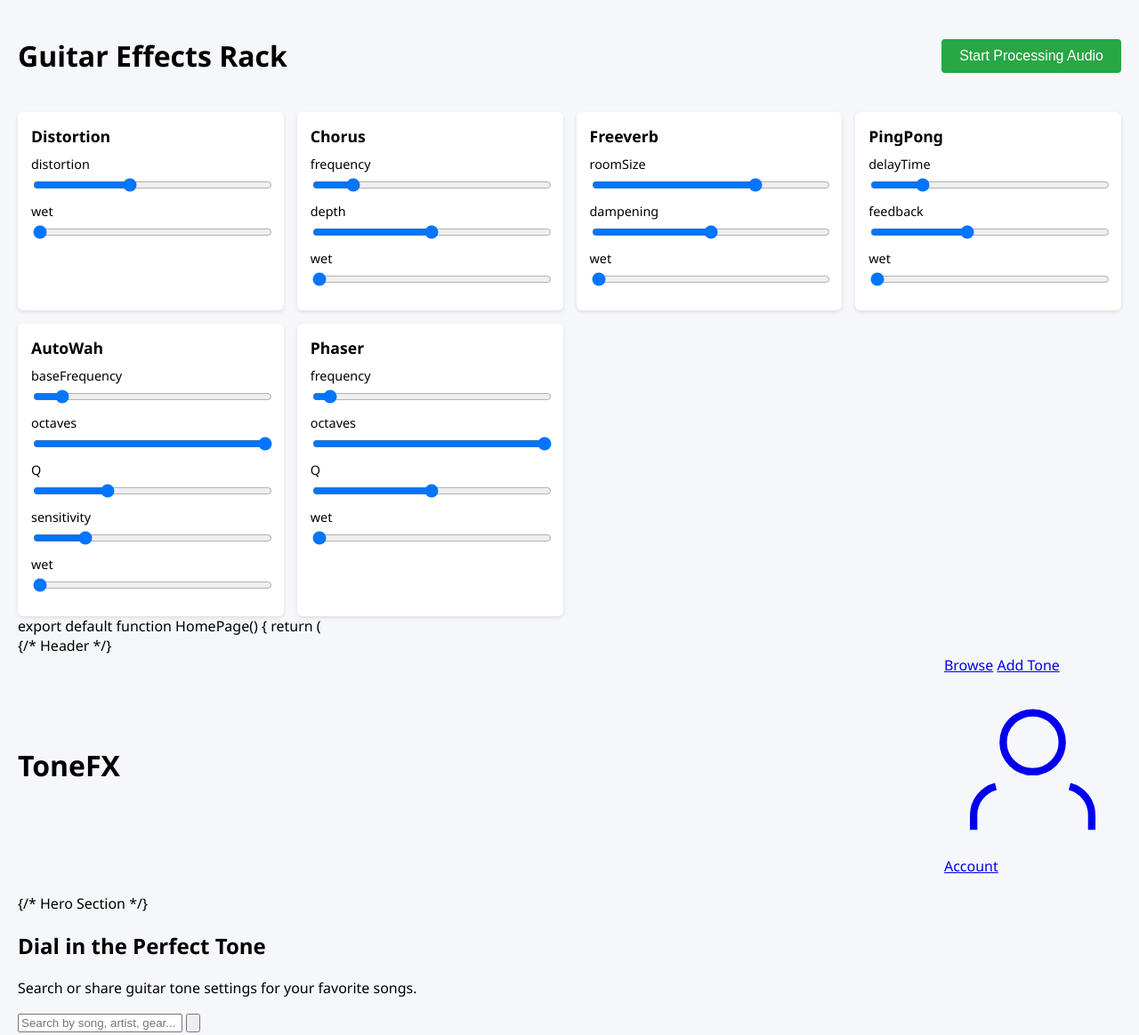
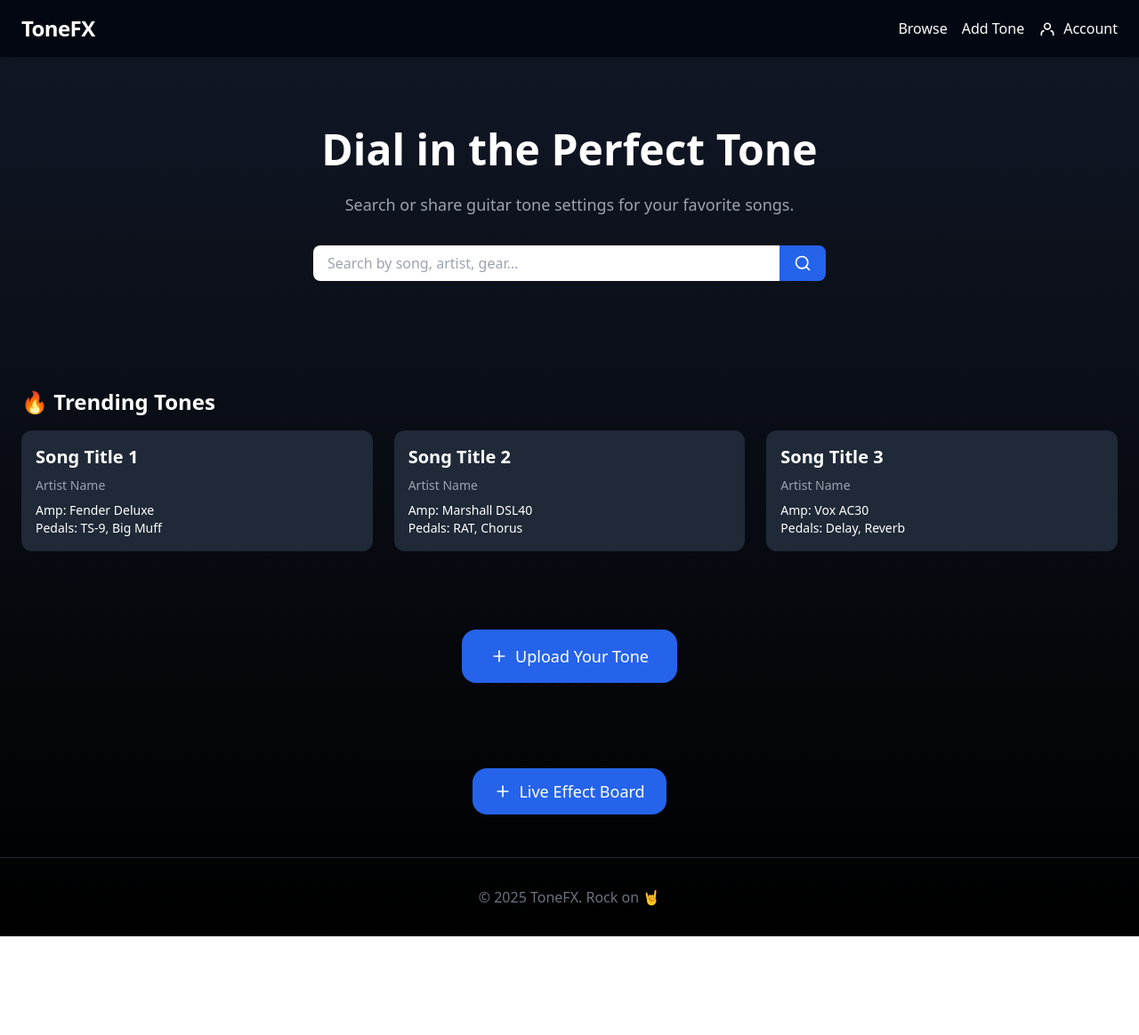
Before and after one commit to treybertram06/ToneShare, a plain HTML site: page index.html in a window 1280 px wide. Shown: the top 1164 px of the page at 89% size. After the commit the page ends 1053 px from the top, so only its background shows below. Drawn offline with nearby package versions, Linux system fonts and the light colour scheme.

Commit message:
make index pretty and added separate static pedalboard.html page

```diff
--- a/index.html
+++ b/index.html
@@ -2,65 +2,52 @@
 <html lang="en">
 <head>
   <meta charset="UTF-8" />
-  <meta name="viewport" content="width=device-width, initial-scale=1.0"/>
-  <title>Tone.js Live Guitar FX Rack</title>
+  <meta name="viewport" content="width=device-width, initial-scale=1.0" />
 
-  <!-- 1) Your styles must load here -->
-  <link rel="stylesheet" href="style.css" />
+  <title>ToneFX – Dial in the Perfect Tone</title>
 
-  <!-- 2) Tone.js library -->
+  <!-- Tailwind (stand-alone CDN build) -->
+  <script src="https://cdn.tailwindcss.com"></script>
+
+  <!-- Tone.js for audio processing -->
   <script src="https://cdn.jsdelivr.net/npm/tone@14.8.39/build/Tone.js"></script>
-  <!-- 3) Your effect‐UI logic, deferred until after DOM parse -->
+
+  <!-- Your pedalboard logic (from main.js you already have) -->
   <script src="main.js" defer></script>
 </head>
+<body class="bg-gradient-to-b from-gray-900 to-black text-white min-h-screen">
 
-<body>
-  <header>
-    <h1>Guitar Effects Rack</h1>
-    <button id="startBtn">Start Processing Audio</button>
-  </header>
-
-  <main>
-    <!-- sliders will be injected here once you click Start -->
-    <div id="effectsContainer"></div>
-  </main>
-</body>
-</html>
-
-
-
-export default function HomePage() {
-  return (
-    <div className="bg-gradient-to-b from-gray-900 to-black text-white min-h-screen">
-      {/* Header */}
-      <header className="flex items-center justify-between px-6 py-4 shadow-md bg-gray-950">
-        <h1 className="text-2xl font-bold tracking-tight">ToneFX</h1>
-        <nav className="flex gap-4 items-center">
-          <a href="#" className="text-white hover:text-gray-300">Browse</a>
-          <a href="#" className="text-white hover:text-gray-300">Add Tone</a>
-          <a href="#" className="flex items-center text-white hover:text-gray-300">
-            <svg className="mr-2 h-5 w-5" fill="none" stroke="currentColor" strokeWidth="2" viewBox="0 0 24 24" strokeLinecap="round" strokeLinejoin="round">
-              <path d="M20 21v-2a4 4 0 00-3-3.87M4 21v-2a4 4 0 013-3.87m9-6a4 4 0 11-8 0 4 4 0 018 0z" />
+  <!-- ░░ Header ░░ -->
+  <header class="flex items-center justify-between px-6 py-4 shadow-md bg-gray-950">
+    <h1 class="text-2xl font-bold tracking-tight">ToneFX</h1>
+    <nav class="flex gap-4 items-center">
+      <a href="#" class="hover:text-gray-300">Browse</a>
+      <a href="#" class="hover:text-gray-300">Add Tone</a>
+      <a href="#" class="flex items-center hover:text-gray-300">
+        <svg class="mr-2 w-5 h-5" fill="none" stroke="currentColor" stroke-width="2"
+             viewBox="0 0 24 24" stroke-linecap="round" stroke-linejoin="round">
+          <path d="M20 21v-2a4 4 0 00-3-3.87M4 21v-2a4 4 0 013-3.87m9-6a4 4 0 11-8 0 4 4 0 018 0z"/>
         </svg>
         Account
       </a>
     </nav>
   </header>
 
-      {/* Hero Section */}
-      <section className="text-center px-4 py-20">
-        <h2 className="text-4xl md:text-5xl font-extrabold mb-6">Dial in the Perfect Tone</h2>
-        <p className="text-gray-400 text-lg max-w-xl mx-auto mb-8">
+  <!-- ░░ Hero ░░ -->
+  <section class="text-center px-4 py-20">
+    <h2 class="text-4xl md:text-5xl font-extrabold mb-6">Dial in the Perfect Tone</h2>
+    <p class="text-gray-400 text-lg max-w-xl mx-auto mb-8">
       Search or share guitar tone settings for your favorite songs.
     </p>
-        <form className="flex max-w-xl mx-auto">
-          <input
-            type="text"
-            placeholder="Search by song, artist, gear..."
-            className="w-full px-4 py-2 rounded-l-lg text-black"
-          />
-          <button type="submit" className="bg-blue-600 hover:bg-blue-500 px-4 py-2 rounded-r-lg">
-            <svg className="h-5 w-5 text-white" fill="none" stroke="currentColor" strokeWidth="2" viewBox="0 0 24 24" strokeLinecap="round" strokeLinejoin="round">
+
+    <form class="flex max-w-xl mx-auto">
+      <input type="text" placeholder="Search by song, artist, gear..."
+             class="w-full px-4 py-2 rounded-l-lg text-black" />
+      <button type="submit"
+              class="bg-blue-600 hover:bg-blue-500 px-4 py-2 rounded-r-lg">
+        <svg class="w-5 h-5 text-white" fill="none" stroke="currentColor"
+             stroke-width="2" viewBox="0 0 24 24" stroke-linecap="round"
+             stroke-linejoin="round">
           <circle cx="11" cy="11" r="8" />
           <line x1="21" y1="21" x2="16.65" y2="16.65" />
         </svg>
@@ -68,55 +55,63 @@ export default function HomePage() {
     </form>
   </section>
 
-      {/* Featured Tones Section */}
-      <section className="px-6 py-10">
-        <h3 className="text-2xl font-semibold mb-4">🔥 Trending Tones</h3>
-        <div className="grid grid-cols-1 md:grid-cols-3 gap-6">
-          {[
-            {
-              title: "Song Title 1",
-              artist: "Artist Name",
-              amp: "Fender Deluxe",
-              pedals: "TS9, Big Muff"
-            },
-            {
-              title: "Song Title 2",
-              artist: "Artist Name",
-              amp: "Marshall DSL40",
-              pedals: "RAT, Chorus"
-            },
-            {
-              title: "Song Title 3",
-              artist: "Artist Name",
-              amp: "Vox AC30",
-              pedals: "Delay, Reverb"
-            }
-          ].map((tone, index) => (
-            <div key={index} className="bg-gray-800 p-4 rounded-xl">
-              <h4 className="text-xl font-bold mb-2">{tone.title}</h4>
-              <p className="text-sm text-gray-400">{tone.artist}</p>
-              <p className="mt-2 text-sm">Amp: {tone.amp}</p>
-              <p className="text-sm">Pedals: {tone.pedals}</p>
+  <!-- ░░ Trending tones ░░ -->
+  <section class="px-6 py-10">
+    <h3 class="text-2xl font-semibold mb-4">🔥 Trending Tones</h3>
+    <div class="grid grid-cols-1 md:grid-cols-3 gap-6">
+      <div class="bg-gray-800 p-4 rounded-xl">
+        <h4 class="text-xl font-bold mb-2">Song Title 1</h4>
+        <p class="text-sm text-gray-400">Artist Name</p>
+        <p class="mt-2 text-sm">Amp: Fender Deluxe</p>
+        <p class="text-sm">Pedals: TS-9, Big Muff</p>
       </div>
-          ))}
+      <div class="bg-gray-800 p-4 rounded-xl">
+        <h4 class="text-xl font-bold mb-2">Song Title 2</h4>
+        <p class="text-sm text-gray-400">Artist Name</p>
+        <p class="mt-2 text-sm">Amp: Marshall DSL40</p>
+        <p class="text-sm">Pedals: RAT, Chorus</p>
+      </div>
+      <div class="bg-gray-800 p-4 rounded-xl">
+        <h4 class="text-xl font-bold mb-2">Song Title 3</h4>
+        <p class="text-sm text-gray-400">Artist Name</p>
+        <p class="mt-2 text-sm">Amp: Vox AC30</p>
+        <p class="text-sm">Pedals: Delay, Reverb</p>
+      </div>
     </div>
   </section>
 
-      {/* Upload Tone CTA */}
-      <section className="text-center py-12">
-        <button className="bg-blue-600 hover:bg-blue-500 text-white text-lg px-8 py-4 rounded-2xl flex items-center justify-center mx-auto">
-          <svg className="mr-2 h-5 w-5" fill="none" stroke="currentColor" strokeWidth="2" viewBox="0 0 24 24" strokeLinecap="round" strokeLinejoin="round">
+  <!-- ░░ Upload CTA ░░ -->
+  <section class="text-center py-12">
+    <button
+      class="bg-blue-600 hover:bg-blue-500 text-white text-lg px-8 py-4 rounded-2xl flex items-center justify-center mx-auto">
+      <svg class="mr-2 w-5 h-5" fill="none" stroke="currentColor" stroke-width="2"
+           viewBox="0 0 24 24" stroke-linecap="round" stroke-linejoin="round">
         <line x1="12" y1="5" x2="12" y2="19" />
-            <line x1="5" y1="12" x2="19" y2="12" />
+        <line x1="5"  y1="12" x2="19" y2="12" />
       </svg>
       Upload Your Tone
     </button>
   </section>
 
-      {/* Footer */}
-      <footer className="text-center text-gray-500 py-8 border-t border-gray-800">
-        <p>&copy; 2025 ToneFX. Built for guitarists, by guitarists.</p>
+<!-- Live Pedalboard button (narrow) -->
+<section class="text-center py-12">
+  <a href="pedalboard.html"
+     class="inline-flex items-center justify-center gap-2
+            bg-blue-600 hover:bg-blue-500 text-white
+            text-lg px-6 py-3 rounded-2xl mx-auto w-fit">
+    <svg class="w-5 h-5" fill="none" stroke="currentColor" stroke-width="2"
+         viewBox="0 0 24 24" stroke-linecap="round" stroke-linejoin="round">
+      <line x1="12" y1="5" x2="12" y2="19" />
+      <line x1="5"  y1="12" x2="19" y2="12" />
+    </svg>
+    Live Effect Board
+  </a>
+</section>
+
+  <!-- ░░ Footer ░░ -->
+  <footer class="text-center text-gray-500 py-8 border-t border-gray-800">
+    <p>&copy; 2025 ToneFX. Rock on 🤘</p>
   </footer>
-    </div>
-  );
-}
+
+</body>
+</html>
--- a/main.js
+++ b/main.js
@@ -1,31 +1,57 @@
-// main.js (patched)
+// main.js — full pedalboard defs
 window.addEventListener('DOMContentLoaded', () => {
-  const startBtn = document.getElementById('startBtn');
+  const startBtn  = document.getElementById('startBtn');
   const container = document.getElementById('effectsContainer');
-  const mic = new Tone.UserMedia();
+  const mic       = new Tone.UserMedia();
 
-  /* -----------------------------------------------------------------
-     1) Effect definitions — use parameters that actually exist 😊
-     -----------------------------------------------------------------*/
+  /*───────────────────────────────────────────────────────────────
+    Effect definitions – every built‑in Tone.js processor that’s
+    even remotely guitar‑friendly. Only numeric parameters are
+    exposed so they play nicely with <input type="range">.
+  ───────────────────────────────────────────────────────────────*/
   const defs = [
-    { name: 'Distortion', C: Tone.Distortion,  params:['distortion','wet'],                          defaults:{ distortion:0.4,   wet:0 } },
-    { name: 'Chorus',     C: Tone.Chorus,      params:['frequency','depth','wet'],                   defaults:{ frequency:1.5,    depth:0.5, wet:0 } },
-    { name: 'Freeverb',   C: Tone.Freeverb,    params:['roomSize','dampening','wet'],                defaults:{ roomSize:0.7,     dampening:3000, wet:0 } },
-    { name: 'PingPong',   C: Tone.PingPongDelay,params:['delayTime','feedback','wet'],               defaults:{ delayTime:0.25,   feedback:0.4,  wet:0 } },
-    { name: 'AutoWah',    C: Tone.AutoWah,     params:['baseFrequency','octaves','Q','sensitivity','wet'], defaults:{ baseFrequency:200, octaves:2, Q:6, sensitivity:20, wet:0 } },
-    { name: 'Phaser',     C: Tone.Phaser,      params:['frequency','octaves','Q','wet'],            defaults:{ frequency:0.5,    octaves:3, Q:10, wet:0 } }
+    /* DRIVE / COLOR */
+    { name:'Distortion',  C:Tone.Distortion,  params:['distortion','wet'],                                   defaults:{ distortion:0.4,  wet:0 } },
+    { name:'BitCrusher',  C:Tone.BitCrusher,  params:['bits','wet'],                                         defaults:{ bits:4,          wet:0 } },
+    { name:'Chebyshev',   C:Tone.Chebyshev,   params:['order','wet'],                                        defaults:{ order:50,        wet:0 } },
+
+    /* MODULATION */
+    { name:'Chorus',      C:Tone.Chorus,      params:['frequency','delayTime','depth','spread','wet'],       defaults:{ frequency:1.5,   delayTime:3.5, depth:0.5, spread:180, wet:0 } },
+    { name:'Phaser',      C:Tone.Phaser,      params:['frequency','octaves','Q','baseFrequency','wet'],      defaults:{ frequency:0.5,   octaves:3, Q:10, baseFrequency:1000, wet:0 } },
+    { name:'Tremolo',     C:Tone.Tremolo,     params:['frequency','depth','spread','wet'],                   defaults:{ frequency:5,     depth:0.5, spread:0, wet:0 } },
+    { name:'Vibrato',     C:Tone.Vibrato,     params:['frequency','depth','wet'],                            defaults:{ frequency:5,     depth:0.1, wet:0 } },
+    { name:'AutoWah',     C:Tone.AutoWah,     params:['baseFrequency','octaves','Q','sensitivity','wet'],    defaults:{ baseFrequency:200, octaves:2, Q:6, sensitivity:0, wet:0 } },
+    { name:'AutoFilter',  C:Tone.AutoFilter,  params:['frequency','depth','baseFrequency','octaves','wet'],  defaults:{ frequency:1,     depth:1,  baseFrequency:200, octaves:2.6, wet:0 } },
+    { name:'AutoPanner',  C:Tone.AutoPanner,  params:['frequency','depth','wet'],                            defaults:{ frequency:1,     depth:1, wet:0 } },
+
+    /* AMBIENCE */
+    { name:'Freeverb',    C:Tone.Freeverb,    params:['roomSize','dampening','wet'],                         defaults:{ roomSize:0.7,    dampening:3000,  wet:0 } },
+    { name:'Reverb',      C:Tone.Reverb,      params:['decay','preDelay','wet'],                             defaults:{ decay:1.5,       preDelay:0.01,  wet:0 } },
+    { name:'Convolver',   C:Tone.Convolver,   params:['wet'],                                               defaults:{ wet:0 } },
+
+    /* DELAY / TIME */
+    { name:'PingPongDelay', C:Tone.PingPongDelay, params:['delayTime','feedback','wet'],                     defaults:{ delayTime:0.25,  feedback:0.4, wet:0 } },
+    { name:'FeedbackDelay', C:Tone.FeedbackDelay, params:['delayTime','feedback','wet'],                    defaults:{ delayTime:0.3,   feedback:0.5, wet:0 } },
+    { name:'PitchShift',    C:Tone.PitchShift,    params:['pitch','windowSize','delayTime','feedback','wet'],defaults:{ pitch:0,         windowSize:0.1, delayTime:0, feedback:0, wet:0 } },
+
+    /* STEREO & WIDTH */
+    { name:'StereoWidener', C:Tone.StereoWidener, params:['width','wet'],                                    defaults:{ width:0,         wet:0 } },
+
+    /* EQ & DYNAMICS */
+    { name:'EQ3',        C:Tone.EQ3,          params:['low','mid','high','lowFrequency','highFrequency'],   defaults:{ low:0, mid:0, high:0, lowFrequency:400, highFrequency:2500 } },
+    { name:'Compressor', C:Tone.Compressor,   params:['threshold','ratio','attack','release','knee'],       defaults:{ threshold:-24,   ratio:12, attack:0.003, release:0.25, knee:30 } },
+    { name:'Limiter',    C:Tone.Limiter,      params:['threshold'],                                         defaults:{ threshold:-1 } }
   ];
 
+  /*─────────────────────────────────────────────────────────*/
+  /*  Build effect instances & UI                          */
+  /*─────────────────────────────────────────────────────────*/
   const effects = defs.map(({ name, C, params, defaults }) => ({ name, params, fx: new C(defaults) }));
-
-  /* -----------------------------------------------------------------
-     2) Build the UI immediately (no mic permission required)
-     -----------------------------------------------------------------*/
   buildUI();
 
-  /* -----------------------------------------------------------------
-     3) Start audio routing on user gesture
-     -----------------------------------------------------------------*/
+  /*─────────────────────────────────────────────────────────*/
+  /*  Audio routing on user gesture                         */
+  /*─────────────────────────────────────────────────────────*/
   startBtn.addEventListener('click', async () => {
     if (Tone.context.state !== 'running') await Tone.start();
     try { await mic.open(); }
@@ -37,9 +63,9 @@ window.addEventListener('DOMContentLoaded', () => {
     node.toDestination();
   });
 
-  /* -----------------------------------------------------------------
-     4) UI helper
-     -----------------------------------------------------------------*/
+  /*─────────────────────────────────────────────────────────*/
+  /*  UI builder                                            */
+  /*─────────────────────────────────────────────────────────*/
   function buildUI(){
     effects.forEach(({ name, fx, params }) => {
       const card = document.createElement('div');
@@ -47,21 +73,20 @@ window.addEventListener('DOMContentLoaded', () => {
       card.innerHTML = `<h3>${name}</h3>`;
 
       params.forEach(p => {
-        if(!(p in fx)) return; // skip params that don't exist on this effect
-        const valObj = fx[p];
-        const curVal  = typeof valObj === 'object' && 'value' in valObj ? valObj.value : valObj;
+        if(!(p in fx)) return; // skip non‑existent params/boolean etc.
+        const current = (typeof fx[p] === 'object' && 'value' in fx[p]) ? fx[p].value : fx[p];
 
-        const label = document.createElement('label');
+        const label  = document.createElement('label');
         label.textContent = p;
         const slider = document.createElement('input');
-        slider.type = 'range';
-        slider.min  = minVal(p);
-        slider.max  = maxVal(p);
-        slider.step = stepVal(p);
-        slider.value = curVal;
+        slider.type  = 'range';
+        slider.min   = minVal(p);
+        slider.max   = maxVal(p);
+        slider.step  = stepVal(p);
+        slider.value = current;
         slider.addEventListener('input', () => {
           const v = parseFloat(slider.value);
-          if(typeof fx[p] === 'object' && 'value' in fx[p]) fx[p].value = v; else fx[p] = v;
+          if(typeof fx[p]==='object' && 'value' in fx[p]) fx[p].value = v; else fx[p] = v;
         });
         label.appendChild(slider);
         card.appendChild(label);
@@ -70,30 +95,49 @@ window.addEventListener('DOMContentLoaded', () => {
     });
   }
 
-  /* -----------------------------------------------------------------
-     5) Slider ranges (quick‑and‑dirty heuristics)
-     -----------------------------------------------------------------*/
+  /*─────────────────────────────────────────────────────────*/
+  /*  Slider heuristics                                     */
+  /*─────────────────────────────────────────────────────────*/
   function minVal(p){
-    return 0;
+    switch(p){
+      case 'wet': case 'depth': case 'distortion': case 'feedback': case 'width': return 0;
+      case 'bits': return 1;
+      case 'order': return 1;
+      case 'delayTime': case 'windowSize': return 0;
+      case 'frequency': case 'baseFrequency': case 'lowFrequency': case 'highFrequency': return 0;
+      case 'low': case 'mid': case 'high': return -24;
+      case 'pitch': return -24;
+      case 'threshold': return -60;
+      default: return 0;
+    }
   }
   function maxVal(p){
     switch(p){
-      case 'wet':
-      case 'depth':
-      case 'distortion':
-      case 'feedback':
-      case 'octaves': return 1;
+      case 'wet': case 'depth': case 'distortion': case 'feedback': case 'width': return 1;
+      case 'bits': return 16;
+      case 'order': return 100;
       case 'delayTime': return 1.5;
-      case 'frequency': return 10;
+      case 'windowSize': return 1;
+      case 'frequency': return 20;
+      case 'baseFrequency': return 5000;
+      case 'lowFrequency': return 1000;
+      case 'highFrequency': return 10000;
+      case 'low': case 'mid': case 'high': return 24;
+      case 'pitch': return 24;
+      case 'threshold': return 0;
       case 'roomSize': return 1;
       case 'dampening': return 6000;
-      case 'baseFrequency': return 2000;
+      case 'spread': return 360;
+      case 'ratio': return 20;
+      case 'attack': case 'release': case 'decay': case 'preDelay': return 1;
       case 'Q': return 20;
+      case 'octaves': return 6;
       case 'sensitivity': return 100;
       default: return 10;
     }
   }
-  function stepVal(p){ return (maxVal(p)-minVal(p)<=1) ? 0.01 : 0.1; }
+  function stepVal(p){
+    const span = maxVal(p)-minVal(p);
+    return span<=1 ? 0.01 : span<=10 ? 0.1 : 1;
+  }
 });
-
-/* style.css remains the same */
```
Also changed, not shown: pedalboard.html (added, +132 -0 lines), 2 other files. Lines whose indentation alone changed are shown as unchanged.
